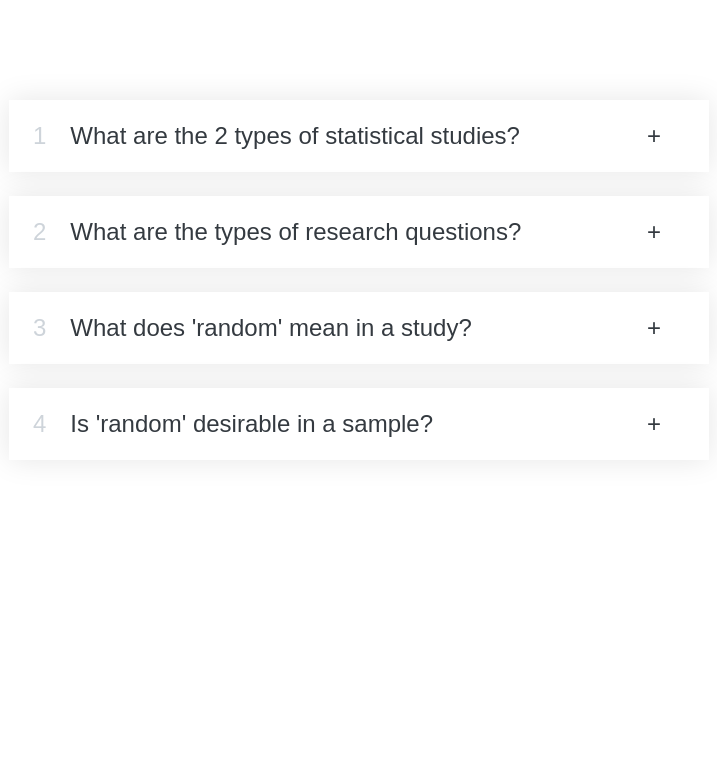
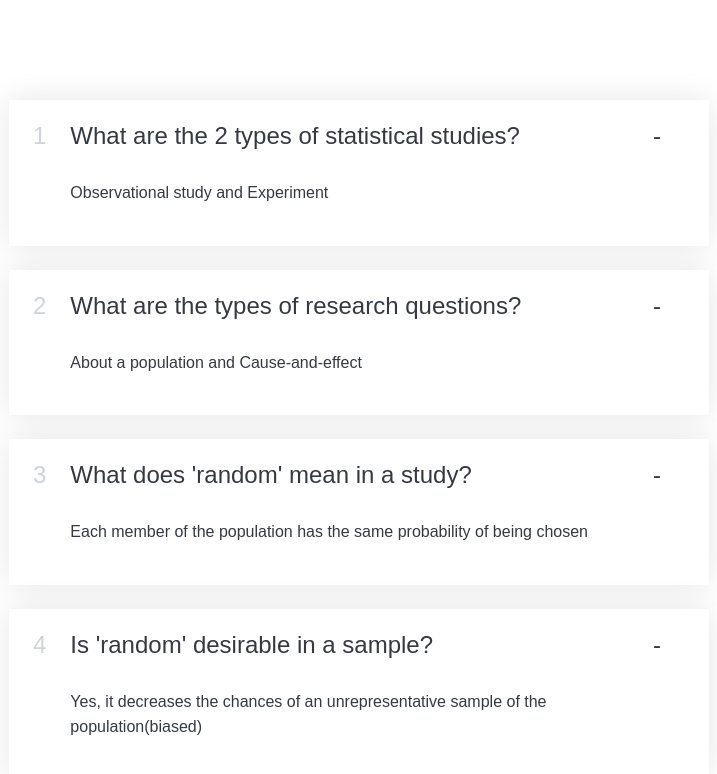
Before and after one commit to Jpkeys29/Statistics-Review-React, a React (Create React App) app: page / in a window 1280 px wide. Shown: the top 774 px of the page, without its empty margins (281-998 px from the left). Built offline with nearby package versions, Linux system fonts and the light colour scheme.

Commit message:
Alternative questions rendering

```diff
--- a/src/question.js
+++ b/src/question.js
@@ -2,23 +2,49 @@ import Button from './button.js';
 import {quests} from './questsArray.js'
 import { useState } from 'react';
 
-export default function Question ({num, title, answer}){
-    const [isOpen, setIsOpen] = useState(false);
-
-    function handleToggle(){
-        setIsOpen((isOpen) => !isOpen);
-    }
-
-    return (
-        <div className='questions'>
-            {quests.map((ele, index) => (
-                <div key={index} className='item' onClick={handleToggle}>
-                <p className='number'>{ele.id}</p>
-                <p className='title' >{ele.title}</p>
-                <p className='icon'>{isOpen ? "-" : "+"}</p>
-                {isOpen && <div className='content-box' >{ele.answer}</div>}
-                </div>
+export default function Questions ({preguntas}) {
+    return(
+        <div className='questions' >
+            {preguntas.map((ele, index) => (
+            <IndividQuestion title={ele.title} answer={ele.answer} num={index+1} key={ele.index}  />
             ))}
         </div>
-    );
+    )
 }
+
+function IndividQuestion({num, title, answer}){
+    function handleToggle(){
+
+    }
+    return(
+        <div className='item'>
+            <p className='number'>{num} </p>
+            <p className='title'>{title} </p>
+            <p className='icon'>-</p>
+            <div className='content-box'>
+                {answer}
+            </div>
+        </div>
+    )
+}
+
+// export default function Question ({num, title, answer, id}){
+//     const [isOpen, setIsOpen] = useState(false);
+
+//     function handleToggle(){
+//         setIsOpen((isOpen) => !isOpen);
+//     }
+
+//     return (
+//         <div className='questions' onClick={handleToggle} >
+//             {quests.map((ele, index) => (
+//                 <div key={index} className='item'>
+//                 <p className='number'>{ele.id}</p>
+//                 <p className='title' >{ele.title}</p>
+//                 <p className='icon'>{isOpen ? "-" : "+"}</p>
+//                 {isOpen && <div className='content-box' >{ele.answer}</div>}
+//                 </div>
+//             ))}
+//         </div>
+//     );
+// }
```
